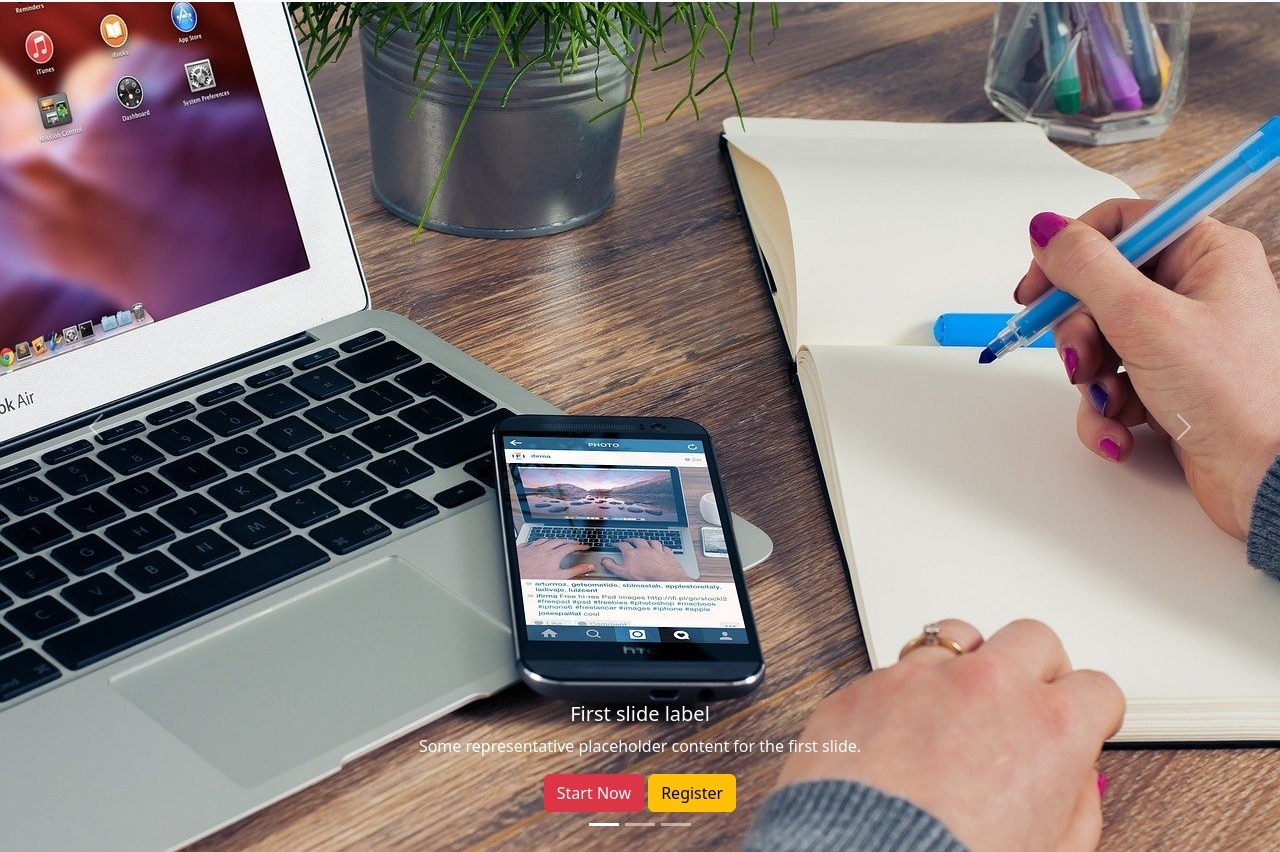
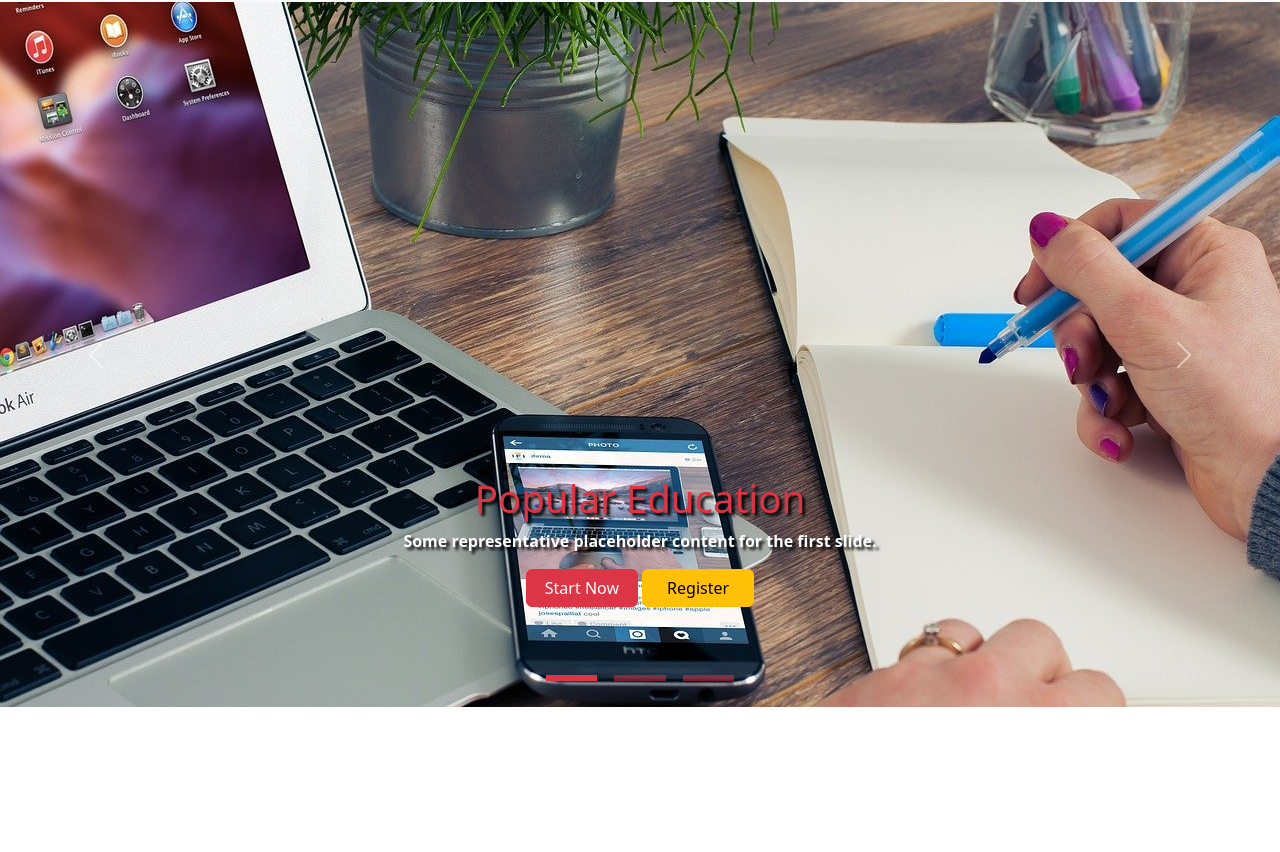
Before and after one commit to sevgi75/my_codess, a plain HTML site: page html-css/hc14_Bootstrap-Project/index.html in a window 1280 px wide. Shown: the part 93-945 px from the top of the page. After the commit the page ends 800 px from the top, so only its background shows below. Drawn offline with nearby package versions, Linux system fonts and the light colour scheme.

Commit message:
carousel finish

```diff
--- a/html-css/hc14_Bootstrap-Project/css/style.css
+++ b/html-css/hc14_Bootstrap-Project/css/style.css
@@ -12,3 +12,39 @@
 .navbar .nav-link:hover{
     color: var(--red);
 }
+
+/*! ------------------2-CAROUSEL------------------*/
+.carousel-item{
+    max-height: calc(100vh - 95px);
+}
+.carousel-caption .btn{
+    width: 7rem;
+}
+.carousel-caption h5{
+    color: var(--red);
+    font-size: 2.4rem;
+    text-shadow: 3px 3px 3px black;
+}
+.carousel-caption p{
+    text-shadow: 3px 3px 3px black;
+    font-weight: 600;
+}
+.carousel-caption{
+    /* border: 2px solid red; */
+    /* margin-bottom: 10rem; */
+    bottom: 5rem;
+    /* top: 50%;
+    left: 50%;
+    transform: translate(-50%, -50%); */
+
+}
+
+.carousel-indicators{
+    gap: 0.7rem !important;
+}
+
+.carousel-indicators button{
+    background-color: var(--red) !important;
+    padding: .1rem !important;
+    width: 3rem !important;
+}
--- a/html-css/hc14_Bootstrap-Project/index.html
+++ b/html-css/hc14_Bootstrap-Project/index.html
@@ -56,7 +56,7 @@
               <div class="carousel-item active">
                 <img src="./img/slider1.jpg" class="d-block w-100" alt="...">
                 <div class="carousel-caption d-none d-md-block">
-                  <h5>First slide label</h5>
+                  <h5>Popular Education</h5>
                   <p>Some representative placeholder content for the first slide.</p>
                   <div>
                     <button class="btn btn-danger">Start Now</button>
@@ -67,7 +67,7 @@
               <div class="carousel-item">
                 <img src="./img/slider2.jpg" class="d-block w-100" alt="...">
                 <div class="carousel-caption d-none d-md-block">
-                  <h5>Second slide label</h5>
+                  <h5>Succesful Future</h5>
                   <p>Some representative placeholder content for the second slide.</p>
                   <div>
                     <button class="btn btn-danger">Start Now</button>
@@ -78,7 +78,7 @@
               <div class="carousel-item">
                 <img src="./img/slider3.jpg" class="d-block w-100" alt="...">
                 <div class="carousel-caption d-none d-md-block">
-                  <h5>Third slide label</h5>
+                  <h5>Dream Job</h5>
                   <p>Some representative placeholder content for the third slide.</p>
                   <div>
                     <button class="btn btn-danger">Start Now</button>
```
